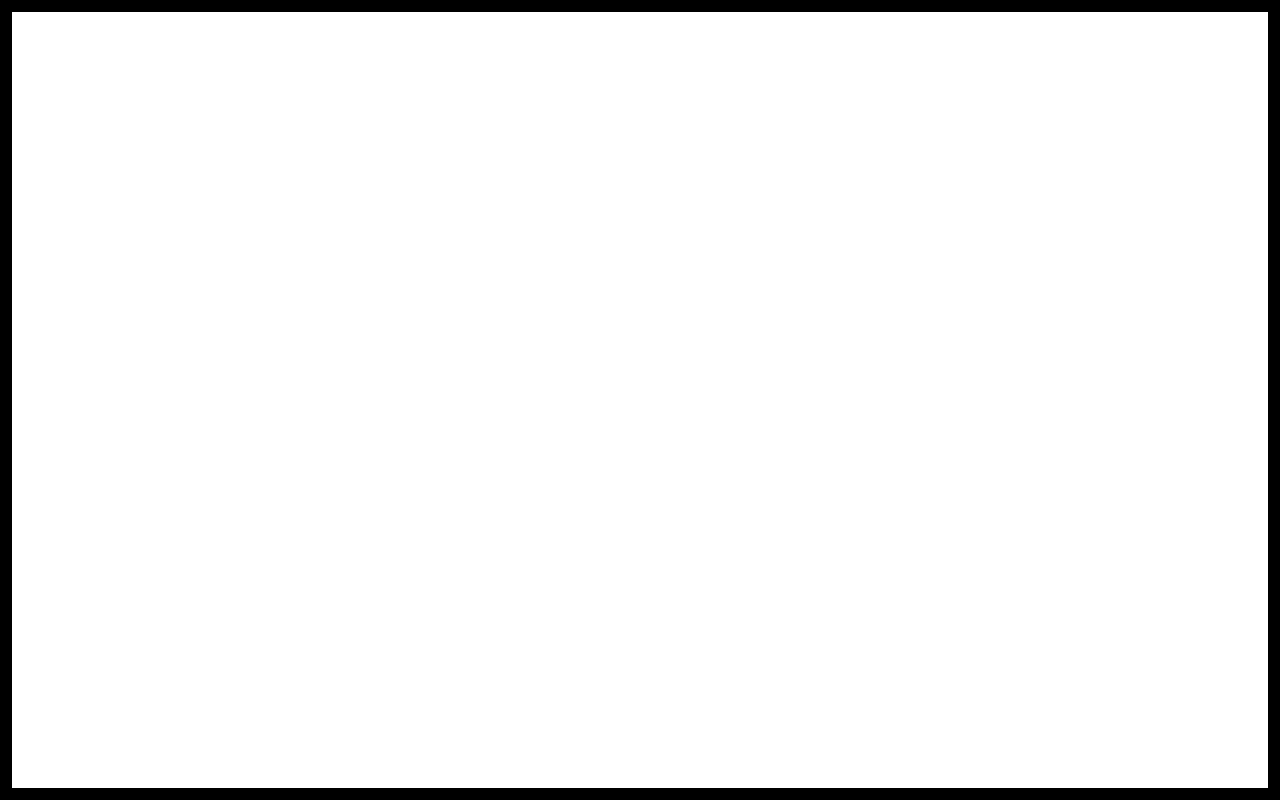
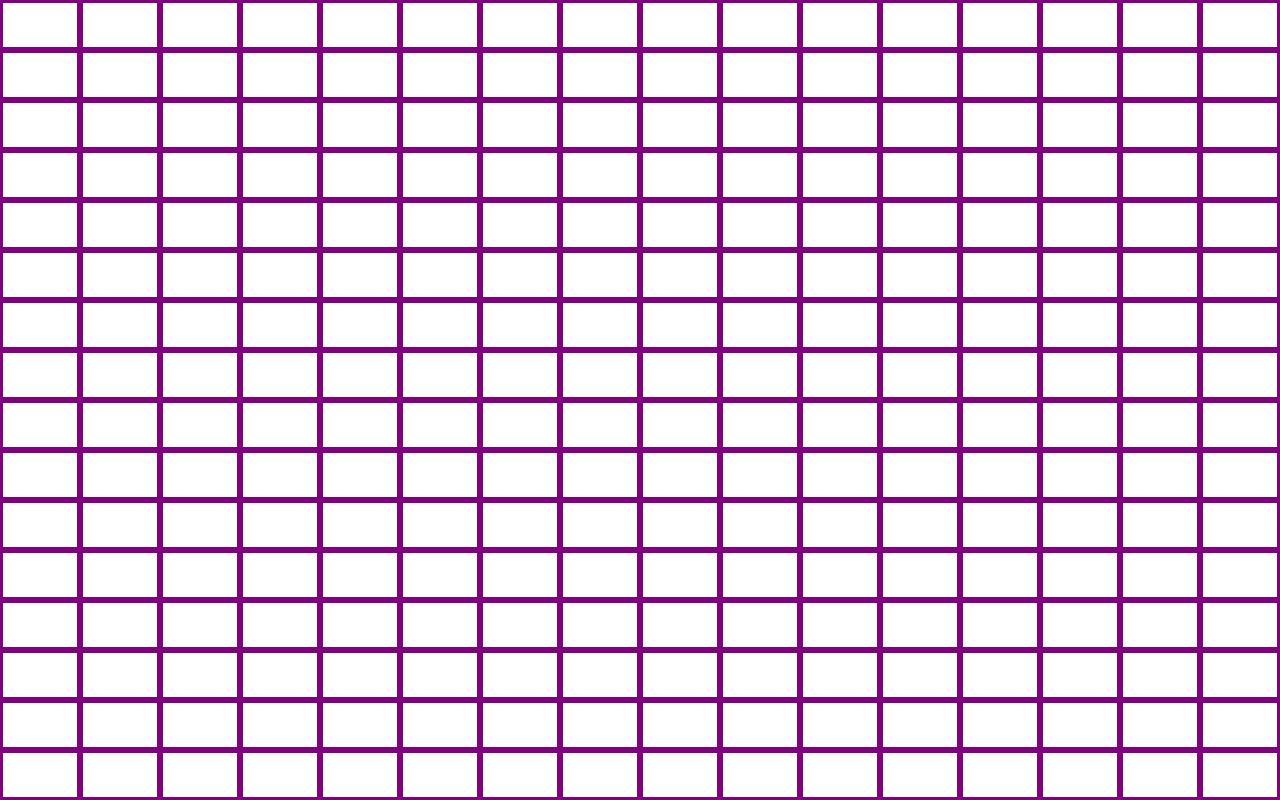
Before and after one commit to vinhb/op-etch-a-sketch, a plain HTML site: page index.html in a window 1280 px wide. Drawn offline with Linux system fonts and the light colour scheme.

Commit message:
create 16x16 grid

```diff
--- a/script.js
+++ b/script.js
@@ -26,6 +26,6 @@ function createGrid(row,col) {
     }
 }
 
-createGrid(2,2);
+createGrid(16,16);
 
 BODY.insertBefore(CONTAINER, JS);
--- a/style.css
+++ b/style.css
@@ -5,9 +5,21 @@
 }
 
 .container {
-    display: grid;
+    display: flex;
     grid: repeat(16, 1fr) / auto;
     min-width: 100vw;
     min-height: 100vh;
-    border: solid black 1vw;
 }
+
+.row {
+
+    flex-grow: 1;
+    display: flex;
+    flex-direction: column;
+}
+
+.column {
+    border: purple solid 3px;
+    flex-grow: 1;
+
+}
```
